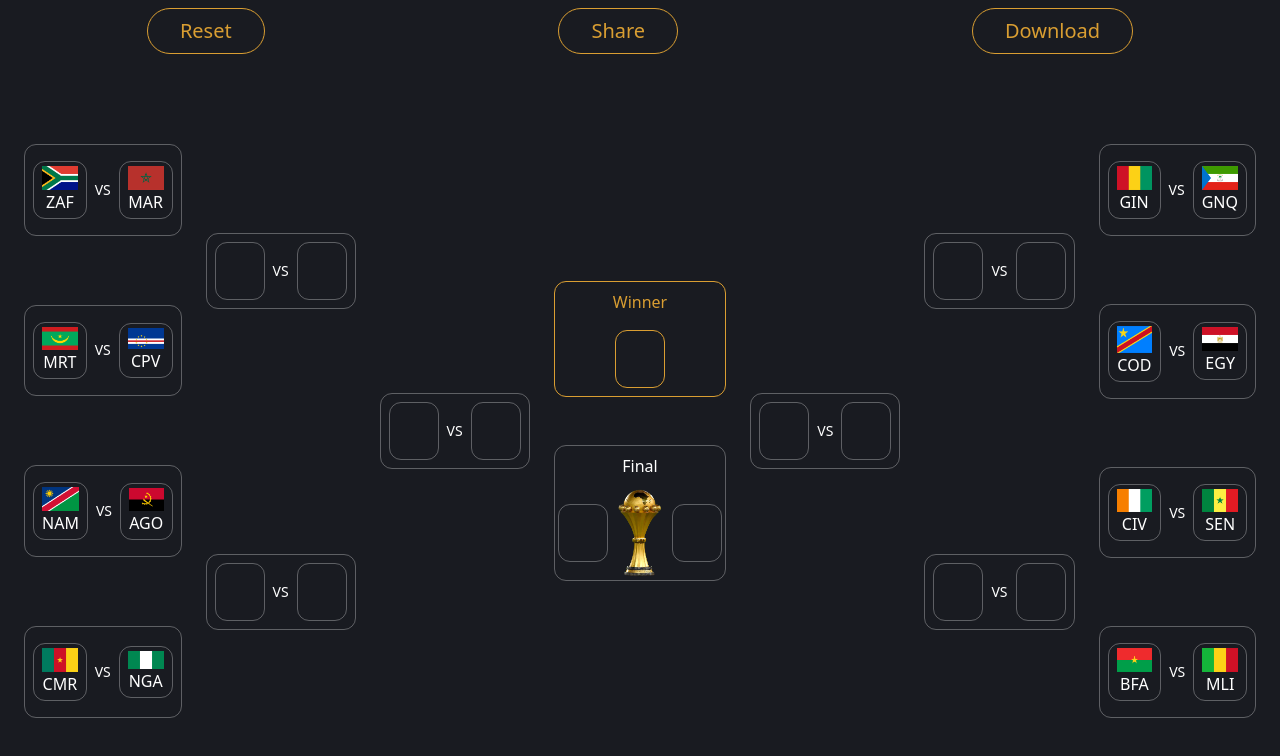
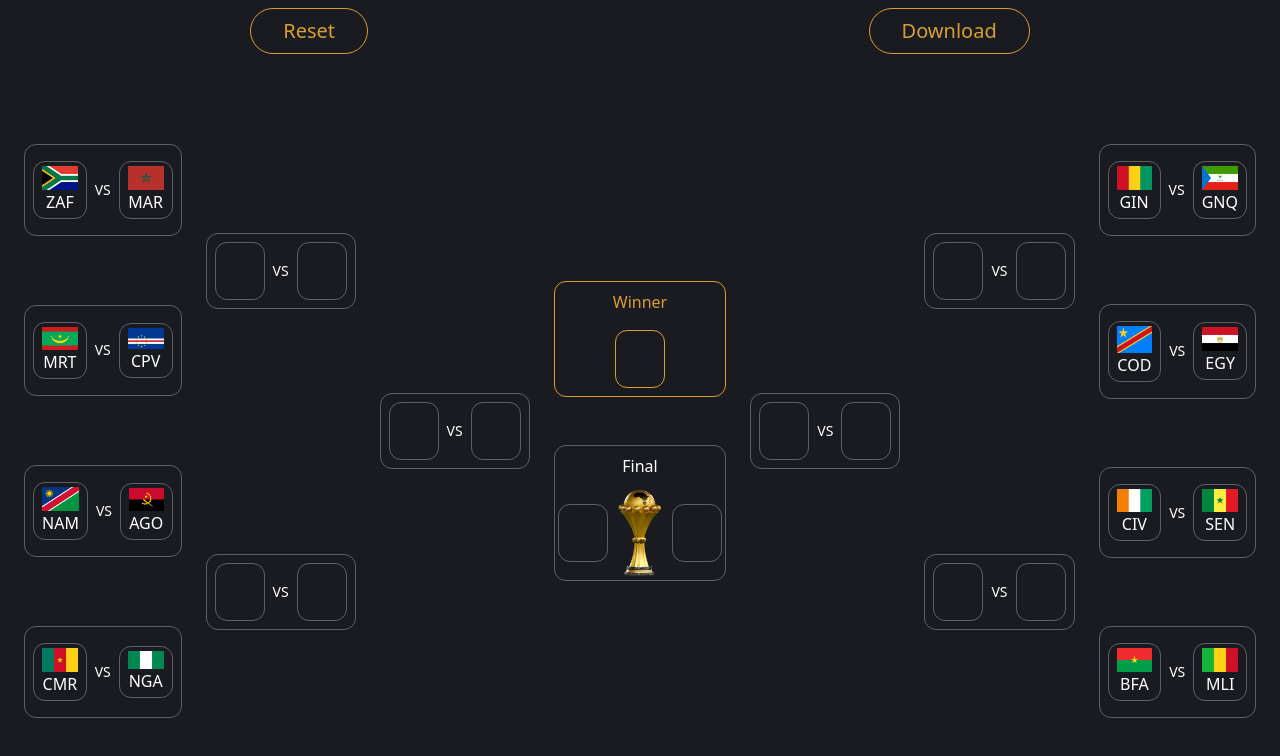
Before and after one commit to efraimnabil/Predict-Afcon, a React (Vite) app: page /knockout in a window 1280 px wide. Shown: the top 756 px of the page. Built offline with nearby package versions, Linux system fonts and the light colour scheme.

Commit message:
remove share button if the web sahre api is not share api is not supported in the browser

```diff
--- /dev/null
+++ b/src/components/EmailRegister.tsx
@@ -0,0 +1,14 @@
+interface IProps {
+
+}
+
+const EmailRegister = ({}: IProps) => {
+  return (
+    <div className="absolute top-0 left-0 w-full h-full bg-primary bg-opacity-50 flex flex-col items-center justify-center">
+        <input type="text" placeholder="Email" className="border border-primary rounded-xl p-2 text-primary text-sm md:text-xl" />
+
+    </div>
+  )
+}
+
+export default EmailRegister
--- a/src/components/Navbar.tsx
+++ b/src/components/Navbar.tsx
@@ -51,7 +51,8 @@ const sideBar = ({}: IProps) => {
   return (
     <div className="flex items-center w-full my-2 justify-around">
         <Button buttonText='Reset' onClick={() => window.location.reload()} />
-        <Button buttonText='Share' onClick={handleImageShare} />
+
+        {!!navigator.share && <Button buttonText='Share' onClick={() => handleImageShare()} /> }
         <Button buttonText='Download' onClick={handleImageDownload} />
     </div>
   )
```
